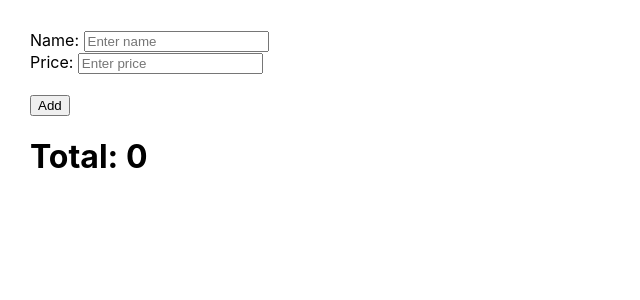
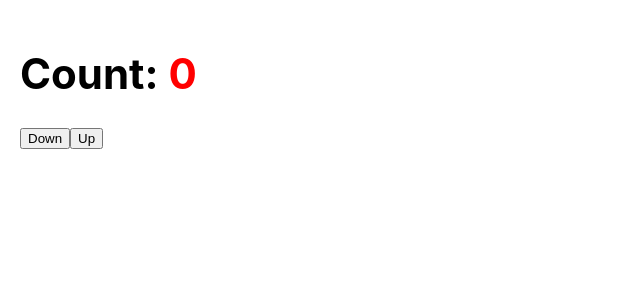
Before and after one commit to boyhotkey96/REACTJS, a React (Create React App) app in the folder tiktok/: page / in a window 1280 px wide. Shown: the top 300 px of the page, without its empty margins (0-640 px from the left). Built offline with nearby package versions, Linux system fonts and the light colour scheme.

Commit message:
add component CountuseReducer

```diff
--- /dev/null
+++ b/tiktok/src/CountuseReducer.js
@@ -0,0 +1,36 @@
+import { useReducer } from "react";
+
+// Init State
+const initState = 0;
+
+// Action
+const COUNT_DOWN = "down";
+const COUNT_UP = "up";
+
+// Reducer
+const reducer = (state, action) => {
+  switch (action) {
+    case COUNT_DOWN:
+      return state - 1;
+    case COUNT_UP:
+      return state + 1;
+    default:
+      throw new Error("Error: Invalid!");
+  }
+};
+
+function CountuseReducer() {
+  const [count, dispatch] = useReducer(reducer, initState);
+
+  return (
+    <div style={{ padding: "20px" }}>
+      <h1 style={{ fontSize: "42px" }}>
+        Count: <span style={{ color: "red" }}>{count}</span>
+      </h1>
+      <button onClick={() => dispatch(COUNT_DOWN)}>Down</button>
+      <button onClick={() => dispatch(COUNT_UP)}>Up</button>
+    </div>
+  );
+}
+
+export default CountuseReducer;
--- a/tiktok/src/index.js
+++ b/tiktok/src/index.js
@@ -16,6 +16,7 @@ import Imagepreview2 from './Imagepreview2';
 import Countdownplus from './Countdownplus';
 import CountdownUseref from './CountdownUseref';
 import CartUseMemo from './CartUseMemo';
+import CountuseReducer from './CountuseReducer';
 import reportWebVitals from './reportWebVitals';
 
 const root = ReactDOM.createRoot(document.getElementById('root'));
@@ -35,7 +36,8 @@ root.render(
     {/* <Imagepreview2 /> */}
     {/* <Countdownplus /> */}
     {/* <CountdownUseref /> */}
-    <CartUseMemo />
+    {/* <CartUseMemo /> */}
+    <CountuseReducer />
   </React.Fragment>
 );
 
```
